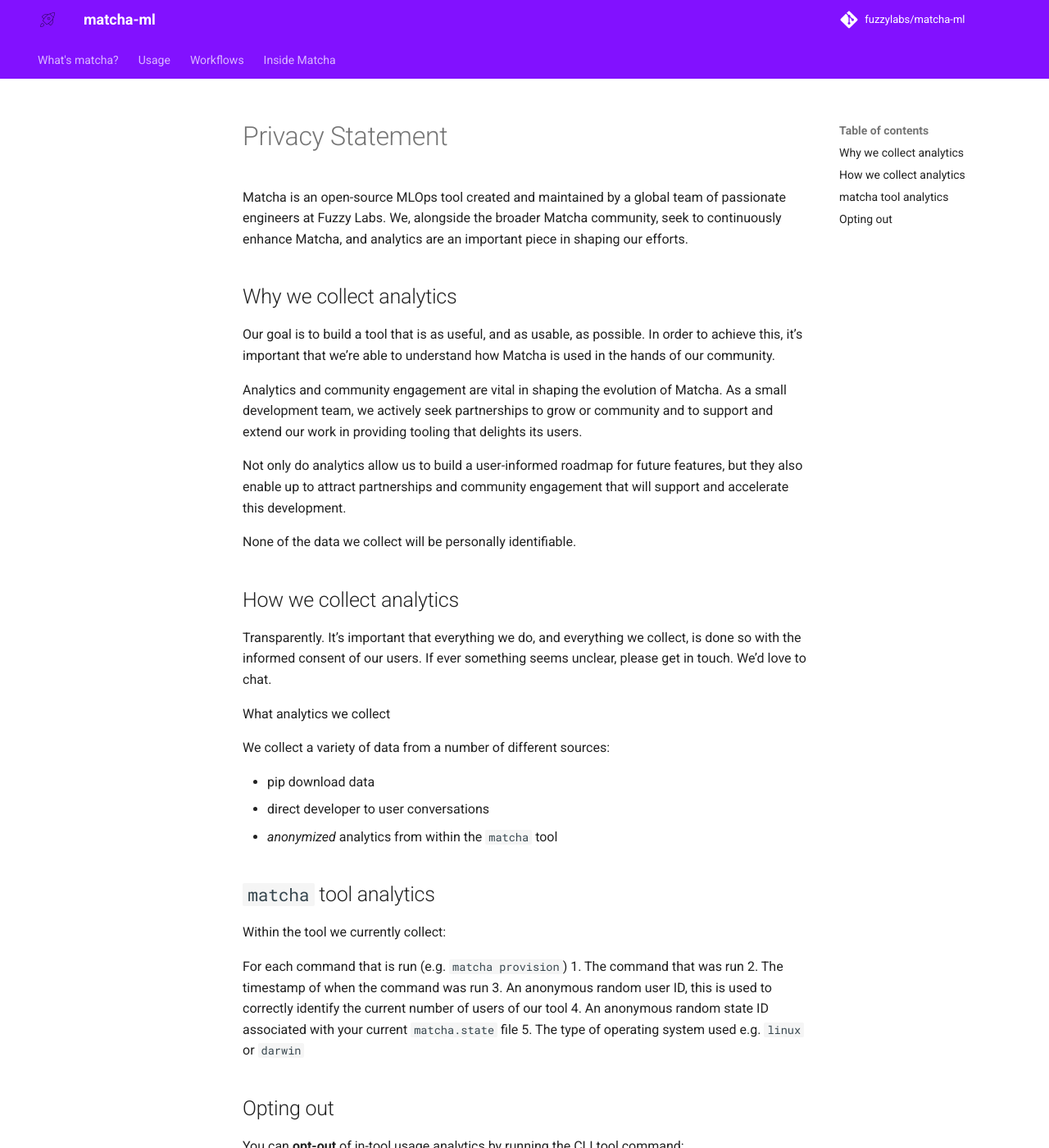
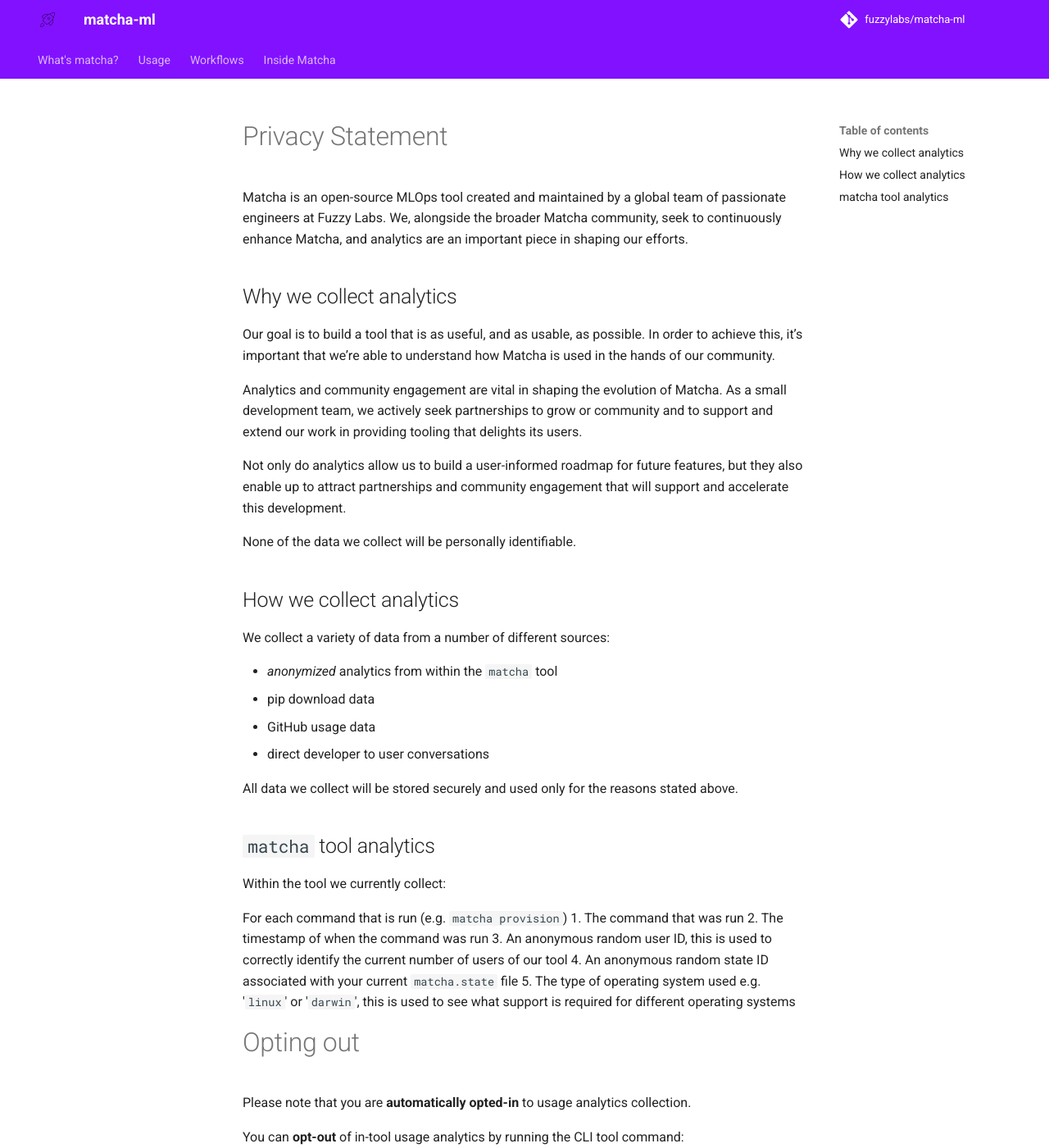
Before and after one commit to fuzzylabs/matcha, an MkDocs documentation site: the page built from docs/privacy.md, in a window 1280 px wide and 1400 px high. Shown: the whole window at 82% size. Built offline with MkDocs 1.6.1 and Material for MkDocs 9.7.7, drawn with Linux system fonts in a browser that asks for light colours; comment, search, counter and statistics services are not loaded.

Commit message:
Add details on what data we collect

```diff
--- a/docs/privacy.md
+++ b/docs/privacy.md
@@ -14,16 +14,15 @@
 
 ## How we collect analytics
 
-Transparently. It’s important that everything we do, and everything we collect, is done so with the informed consent of our users. If ever something seems unclear, please get in touch. We’d love to chat.
-
-What analytics we collect
-
 We collect a variety of data from a number of different sources:
 
+- *anonymized* analytics from within the `matcha` tool
 - pip download data
+- GitHub usage data
 - direct developer to user conversations
-- *anonymized* analytics from within the `matcha` tool
 
+
+All data we collect will be stored securely and used only for the reasons stated above.
 
 ## `matcha` tool analytics
 
@@ -34,9 +33,11 @@
 2. The timestamp of when the command was run
 3. An anonymous random user ID, this is used to correctly identify the current number of users of our tool
 4. An anonymous random state ID associated with your current `matcha.state` file
-5. The type of operating system used e.g. `linux` or `darwin`
+5. The type of operating system used e.g. '`linux`' or '`darwin`', this is used to see what support is required for different operating systems
 
-## Opting out
+# Opting out
+
+Please note that you are **automatically opted-in** to usage analytics collection.
 
 You can **opt-out** of in-tool usage analytics by running the CLI tool command:
 
```
